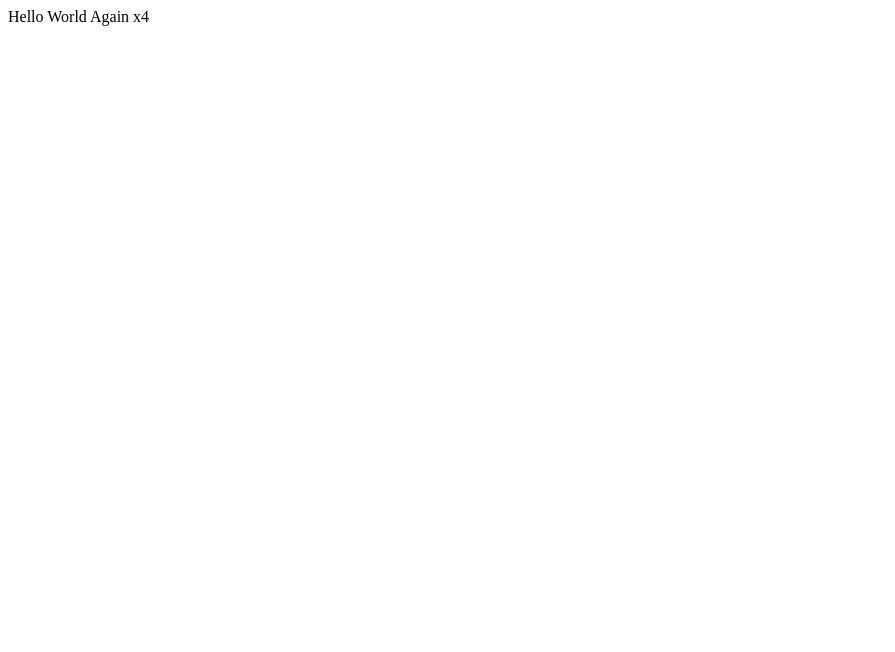
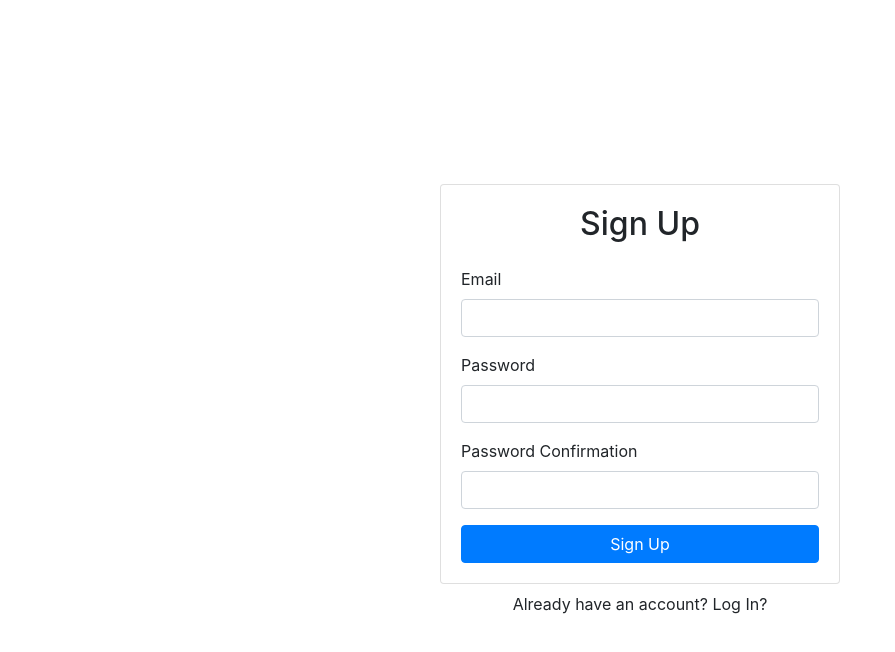
Before and after one commit to scroft13/react-auth-crash-course-wds, a React (Create React App) app: page / in a window 1280 px wide. Shown: the top 652 px of the page, without its empty margins (0-895 px from the left). Built offline with nearby package versions, Linux system fonts and the light colour scheme.

Commit message:
created sign up UI

```diff
--- a/src/App.js
+++ /dev/null
@@ -1,8 +0,0 @@
-
-
-
-function App() {
-  return "Hello World Again x4";
-}
-
-export default App;
--- /dev/null
+++ b/src/Components/App.js
@@ -0,0 +1,18 @@
+import Signup from './Signup'
+import {Container} from 'react-bootstrap'
+
+function App() {
+  return(
+    <Container className="d-flex align-items-center justify-content-center" style={{minHeight: "100vh"}}>
+    <div className="w-100" style={{maxWidth: "400px"}}>
+    <Signup />
+    </div>
+
+    </Container>
+
+
+  )
+
+}
+
+export default App;
--- /dev/null
+++ b/src/Components/Signup.js
@@ -0,0 +1,38 @@
+import React, {useRef} from "react";
+import { Card, Button, Form } from "react-bootstrap";
+
+
+export default function Signup() {
+
+    const emailRef = useRef();
+    const passwordRef = useRef();
+    const passwordConfirmRef = useRef();
+
+    return (
+    <>
+      <Card>
+        <Card.Body>
+          <h2 className="text-center mb-4">Sign Up</h2>
+          <Form>
+            <Form.Group id="email">
+              <Form.Label>Email</Form.Label>
+              <Form.Control type="email" ref={emailRef} required />
+            </Form.Group>
+            <Form.Group id="password">
+              <Form.Label>Password</Form.Label>
+              <Form.Control type="password" ref={passwordRef} required />
+            </Form.Group>
+            <Form.Group id="password-confirm">
+              <Form.Label>Password Confirmation</Form.Label>
+              <Form.Control type="password" ref={passwordConfirmRef} required />
+            </Form.Group>
+            <Button className="w-100" type="submit">Sign Up</Button>
+          </Form>
+        </Card.Body>
+      </Card>
+      <div className="w-100 text-center mt-2">
+        Already have an account? Log In?
+      </div>
+    </>
+  );
+}
--- a/src/index.js
+++ b/src/index.js
@@ -1,7 +1,7 @@
 import React from 'react';
 import ReactDOM from 'react-dom';
-
-import App from './App';
+import "bootstrap/dist/css/bootstrap.min.css"
+import App from './Components/App';
 
 
 ReactDOM.render(
```
